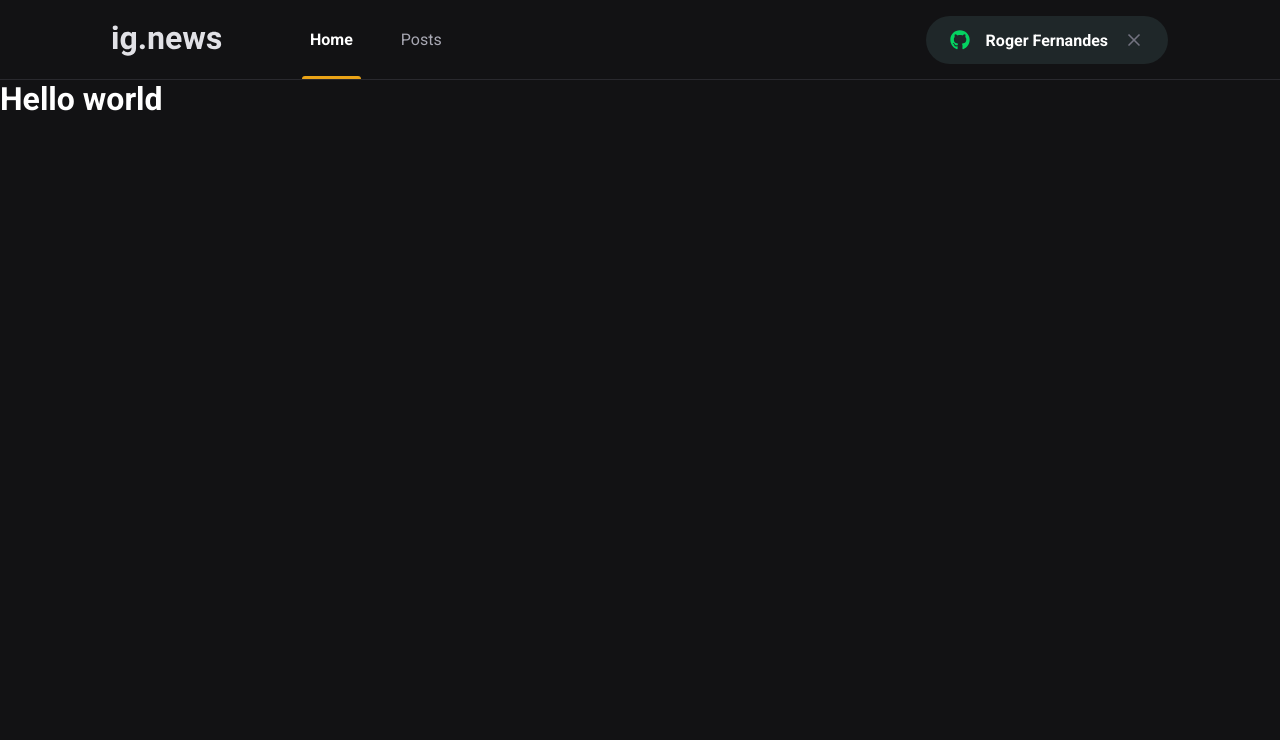
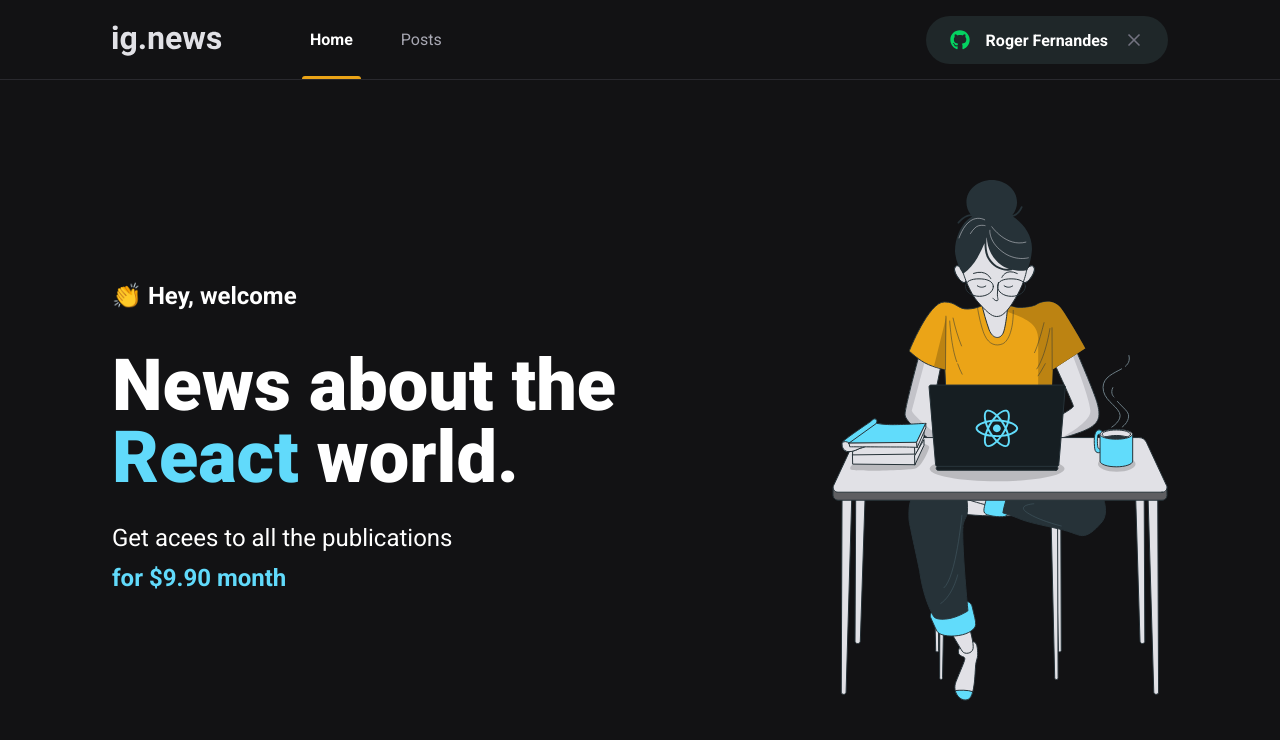
Before and after one commit to rogeraf15/ignews, a Next.js app: page / in a window 1280 px wide. Shown: the top 740 px of the page. Built offline with nearby package versions, Linux system fonts and the light colour scheme.

Commit message:
pagina Home

```diff
--- /dev/null
+++ b/src/pages/home.module.scss
@@ -0,0 +1,41 @@
+.contentContainer {
+  max-width: 1120px;
+  margin: 0 auto;
+  padding: 0 2rem;
+  height: calc(100vh - 5rem);
+
+  display: flex;
+  align-items: center;
+  justify-content: space-between;
+}
+
+.hero {
+  max-width: 600px;
+
+  > span {
+    font-size: 1.5em;
+    font-weight: bold;
+  }
+
+  h1 {
+    font-size: 4.5rem;
+    line-height: 4.5rem;
+    font-weight: 900;
+    margin-top: 2.5rem;
+
+    span {
+      color: var(--cyan-500);
+    }
+  }
+
+  p {
+    font-size: 1.5rem;
+    line-height: 2.5rem;
+    margin-top: 1.5rem;
+
+    span {
+      color: var(--cyan-500);
+      font-weight: bold;
+    }
+  }
+}
--- a/src/pages/index.tsx
+++ b/src/pages/index.tsx
@@ -1,15 +1,26 @@
 import Head from 'next/head';
+
+import styles from './home.module.scss';
 
 export default function Home() {
   return (
     <>
       {/* para colocar titulo dinamico */}
       <Head>
-        <title>Início | ig.news</title>
+        <title>Home | ig.news</title>
       </Head>
-      <h1>
-        Hello world
-      </h1>
+
+      <main className={styles.contentContainer}>
+        <section className={styles.hero}>
+          <span>👏 Hey, welcome</span>
+          <h1>News about the <span>React</span> world.</h1>
+          <p>
+            Get acees to all the publications <br />
+            <span>for $9.90 month</span>
+          </p>
+        </section>
+        <img src="./images/avatar.svg" alt="avatar"/>
+      </main>
     </>
   )
 }
```
